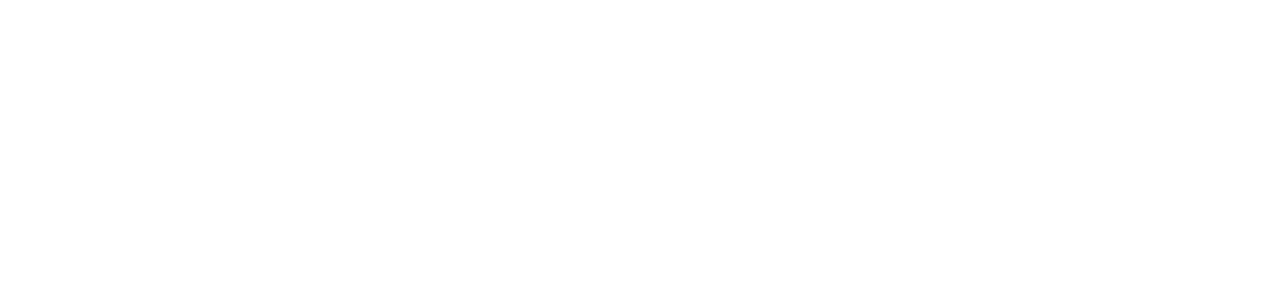
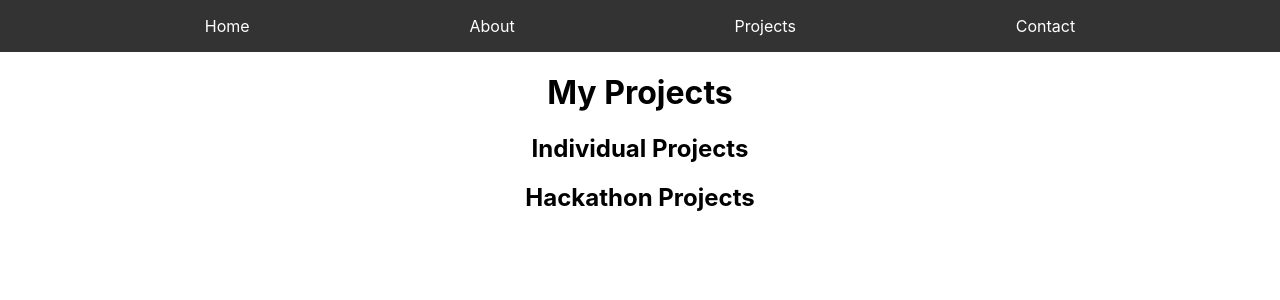
Before and after one commit to hannahro15/Hannah-Portfolio-Site, a React (Create React App) app in the folder hannah-portfolio/: page /projects in a window 1280 px wide. Before the commit this address had no page. Shown: the top 300 px of the page. Built offline with nearby package versions, Linux system fonts and the light colour scheme.

Commit message:
Add routes to navbar links

```diff
--- a/hannah-portfolio/src/App.css
+++ b/hannah-portfolio/src/App.css
@@ -32,7 +32,12 @@
   from {
     transform: rotate(0deg);
   }
+
   to {
     transform: rotate(360deg);
   }
 }
+
+body {
+  text-align: center;
+}
--- a/hannah-portfolio/src/App.js
+++ b/hannah-portfolio/src/App.js
@@ -1,11 +1,17 @@
 import './App.css';
 import { Routes, Route } from 'react-router-dom';
 import Home from './pages/Home';
+import About from './pages/About';
+import Projects from './pages/Projects';
+import Contact from './pages/Contact';
 
 function App() {
   return (
     <Routes>
       <Route path="/" element={<Home />} />
+      <Route path="/about" element={<About />} />
+      <Route path="/projects" element={<Projects />} />
+      <Route path="/contact" element={<Contact />} />
     </Routes>
   )
 }
--- a/hannah-portfolio/src/components/Navbar.css
+++ b/hannah-portfolio/src/components/Navbar.css
@@ -14,14 +14,17 @@
 
 .navbar li {
     margin: 0 1rem;
-}
-
-li {
     display: inline;
-    margin: 0 1rem;
 }
 
 .navbar a {
     color: white;
     text-decoration: none;
+    padding: 10px 15px;
+    border-radius: 4px;
+    transition: background-color 0.3s ease;
 }
+
+.navbar a:hover {
+    background-color: #575757;
+}
--- a/hannah-portfolio/src/components/Navbar.js
+++ b/hannah-portfolio/src/components/Navbar.js
@@ -1,13 +1,14 @@
 import './Navbar.css';
+import { Link } from 'react-router-dom';
 
 function Navbar() {
     return (
         <nav className="navbar">
             <ul>
-                <li>Home</li>
-                <li>About</li>
-                <li>Projects</li>
-                <li>Contact</li>
+                <li><Link to="/">Home</Link></li>
+                <li><Link to="/about">About</Link></li>
+                <li><Link to="/projects">Projects</Link></li>
+                <li><Link to="/contact">Contact</Link></li>
             </ul>
         </nav>
     );
--- /dev/null
+++ b/hannah-portfolio/src/pages/About.js
@@ -0,0 +1,14 @@
+import '../App.css';
+import Navbar from '../components/Navbar';
+
+function About() {
+    return (
+        <div className="about">
+            <Navbar />
+            <h1>About Me</h1>
+            <p>This is the about page.</p>
+        </div>
+    );
+}
+
+export default About;
--- /dev/null
+++ b/hannah-portfolio/src/pages/Contact.js
@@ -0,0 +1,16 @@
+import '../App.css';
+import Navbar from '../components/Navbar';
+
+function Contact() {
+    return (
+        <>
+            <Navbar />
+            <div className="contact">
+                <h1>Contact Me</h1>
+                <p>This is the contact page.</p>
+            </div>
+        </>
+    );
+}
+
+export default Contact;
--- /dev/null
+++ b/hannah-portfolio/src/pages/Projects.js
@@ -0,0 +1,17 @@
+import '../App.css';
+import Navbar from '../components/Navbar';
+
+function Projects() {
+    return (
+        <>
+            <Navbar />
+            <div className="projects">
+                <h1>My Projects</h1>
+                <h2>Individual Projects</h2>
+                <h2>Hackathon Projects</h2>
+            </div>
+        </>
+    );
+}
+
+export default Projects;
```
Also changed, not shown: hannah-portfolio/public/index.html (+4 -4 lines).
